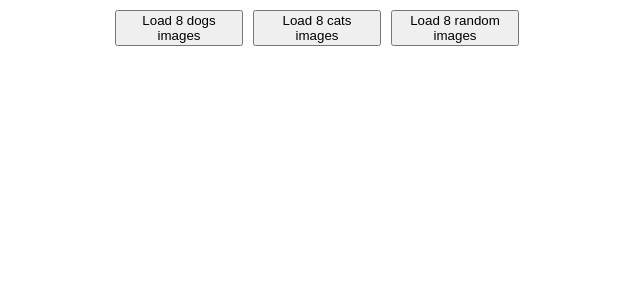
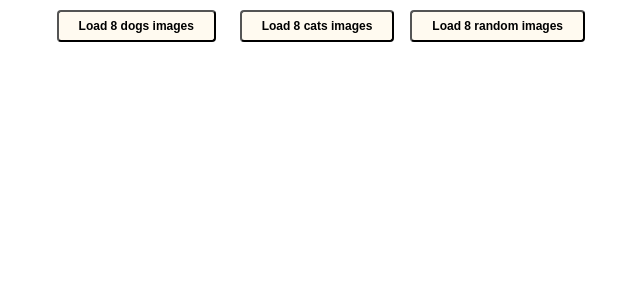
Before and after one commit to max-portador/shr-hw7-perfomance, a React (Create React App) app: page / in a window 1280 px wide. Shown: the top 300 px of the page, without its empty margins (323-963 px from the left). Built offline with nearby package versions, Linux system fonts and the light colour scheme.

Commit message:
Рефактор - вынес HEADER в отдельный компонент Добавил адаптиную верстку

```diff
--- a/src/App.js
+++ b/src/App.js
@@ -1,43 +1,16 @@
 import './App.css';
-import {Fragment} from 'react';
-import Button from './components/Button';
-import {fetchCatImages} from './metrics/loadFromApi';
-import {fetchDogImages} from './metrics/loadFromApi';
-import {fetchRandomImages} from './metrics/loadFromApi';
-import {IMAGES_AMOUNT} from "./constants/constants";
-import ImageSection from './components/ImageSection';
+import React, {Fragment} from 'react';
+import ImageSection from './components/ImagesSection/ImageSection';
+import Header from './components/Header/Header';
 
 function App() {
 
-
   return (
-
     <Fragment>
-      <div className="tablue">
-        <div className="tablue__btns">
-          <Button className="loadDogs"
-                  loadImages={fetchDogImages}
-                  eventName = "onLoadDogsImage"
-                  textLabel={`Load ${IMAGES_AMOUNT} dogs images`}/>
-
-          <Button className="loadCats"
-                  loadImages={fetchCatImages}
-                  eventName = "onLoadCatsImage"
-                  textLabel={`Load ${IMAGES_AMOUNT} cats images`}/>
-
-          <Button className="loadRandoms"
-                  loadImages={fetchRandomImages}
-                  eventName = "onLoadRandomImages"
-                  textLabel={`Load ${IMAGES_AMOUNT} random images`}/>
-        </div>
-      </div>
-
+      <Header/>
       <ImageSection/>
-
     </Fragment>
-
-
-  );
+  )
 }
 
 export default App;
--- a/src/components/Button.js
+++ b/src/components/Header/Button.js
@@ -1,22 +1,27 @@
-import React, {Fragment} from "react"
+import React, {Fragment, useEffect, useState} from "react"
 import {useDispatch} from 'react-redux';
-import {ADD_IMAGE} from '../redux/types';
+import {ADD_IMAGE} from '../../redux/types';
 
 
 const Button = (props) => {
   const dispatch_state = useDispatch()
+
   const clickHandler = async () => {
     // засекаем начало загрузки
     let timeStart = performance.now()
 
+    // ждем пока все запросы придут
     let urls = await props.loadImages()
 
-    //обновляем список urls для картинок
+    //обновляем список urls для картинок в state
     dispatch_state({type: ADD_IMAGE, payload: {urls}})
+
+    //получаем время загрузки картинок
+    const loadingDuration = performance.now() - timeStart
 
     //вызываем событие, которое отправляет статистику на сервер
     window.dispatchEvent(new CustomEvent( props.eventName, {
-      detail: {timeStart}
+      detail: {loadingDuration}
     }))
   }
 
--- /dev/null
+++ b/src/components/Header/Header.js
@@ -0,0 +1,31 @@
+import React, {Fragment} from 'react';
+import {IMAGES_AMOUNT} from '../../constants/constants';
+import {fetchCatImages, fetchDogImages, fetchRandomImages} from '../../metrics/loadFromApi';
+import Button from './Button';
+
+const Header = () => {
+  return (
+    <Fragment>
+      <div className="header">
+        <div className="header__btns">
+          <Button className="loadDogs"
+                  loadImages={fetchDogImages}
+                  eventName = "onLoadDogsImage"
+                  textLabel={`Load ${IMAGES_AMOUNT} dogs images`}/>
+
+          <Button className="loadCats"
+                  loadImages={fetchCatImages}
+                  eventName = "onLoadCatsImage"
+                  textLabel={`Load ${IMAGES_AMOUNT} cats images`}/>
+
+          <Button className="loadRandoms"
+                  loadImages={fetchRandomImages}
+                  eventName = "onLoadRandomImages"
+                  textLabel={`Load ${IMAGES_AMOUNT} random images`}/>
+        </div>
+      </div>
+    </Fragment>
+  )
+}
+
+export default Header
--- a/src/metrics/index.js
+++ b/src/metrics/index.js
@@ -88,19 +88,16 @@ if (window.performance) {
 }
 
 window.addEventListener("onLoadDogsImage", (event) => {
-    const {timeStart} = event.detail
-    const duration = performance.now() - timeStart
-    metric_counter.send("loadDogsImages", Math.round(duration))
-}, false)
+    const {loadingDuration} = event.detail
+    metric_counter.send("loadDogsImages", Math.round(loadingDuration))
+})
 
 window.addEventListener("onLoadCatsImage", (event) => {
-    const {timeStart} = event.detail
-    const duration = performance.now() - timeStart
-    metric_counter.send("loadCatsImages", Math.round(duration))
-}, false)
+    const {loadingDuration} = event.detail
+    metric_counter.send("loadCatsImages", Math.round(loadingDuration))
+})
 
 window.addEventListener("onLoadRandomImages", (event) => {
-    const {timeStart} = event.detail
-    const duration = performance.now() - timeStart
-    metric_counter.send("loadRandomImages", Math.round(duration))
-}, false)
+    const {loadingDuration} = event.detail
+    metric_counter.send("loadRandomImages", Math.round(loadingDuration))
+})
--- a/src/style.css
+++ b/src/style.css
@@ -21,24 +21,26 @@ code {
     monospace;
 }
 
-.tablue{
+.header{
   display: grid;
-  grid-template-columns: 1fr auto 1fr;
-  align-content: center;
-  row-gap: 12px;
+  grid-template-columns: 1fr;
 }
 
-.tablue__btns {
+.header__btns {
   display: grid;
-  grid-column: 2/3;
-  grid-template-columns: repeat(3, 1fr);
-  column-gap: 10px;
+  justify-content: center;
+  gap: 6px;
 }
 
 button{
-  display: grid;
-  width: 10vw;
-  line-height: 15px;
+  line-height: 28px;
+  font-weight: 600;
+  background: floralwhite;
+  border-radius: 4px;
+  font-size: 12px;
+  align-content: center;
+  width: 80vw;
+  padding: 0 20px;
 }
 
 img {
@@ -53,7 +55,7 @@ img {
 .images_section {
   display: grid;
   justify-content: center;
-  grid-template-columns: repeat(4, 1fr);
+  grid-template-columns: 1fr;
   gap: 12px;
 }
 
@@ -62,3 +64,33 @@ img {
   position: relative;
   padding: 0 0 85% 0;
 }
+
+@media (min-width: 565px) {
+  .header{
+    grid-template-columns: 1fr auto 1fr;
+    align-content: center;
+    row-gap: 12px;
+  }
+
+  .header__btns {
+    grid-column: 2/3;
+    grid-template-columns: repeat(3, 1fr);
+
+  }
+
+  .images_section {
+    grid-template-columns: repeat(2, 1fr);
+  }
+  button{
+    justify-self: center;
+    width: max-content;
+  }
+
+}
+
+@media (min-width: 900px) {
+
+  .images_section {
+    grid-template-columns: repeat(4, 1fr);
+  }
+}
```
Also changed, not shown: src/components/ImagesSection/ImageSection.js (renamed from src/components/ImageSection.js), src/components/ImagesSection/LoadedImage.js (renamed from src/components/LoadedImage.js).
